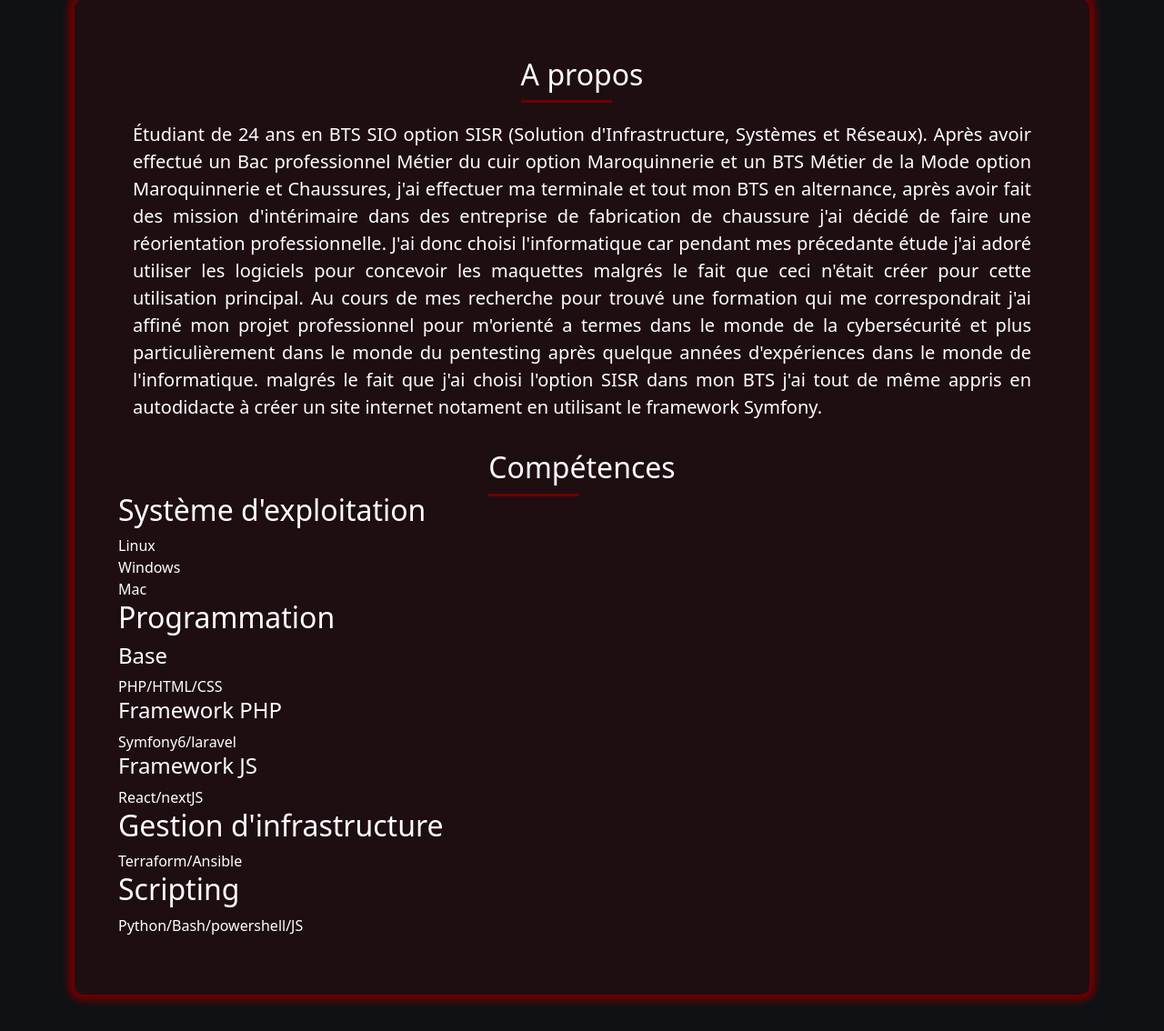
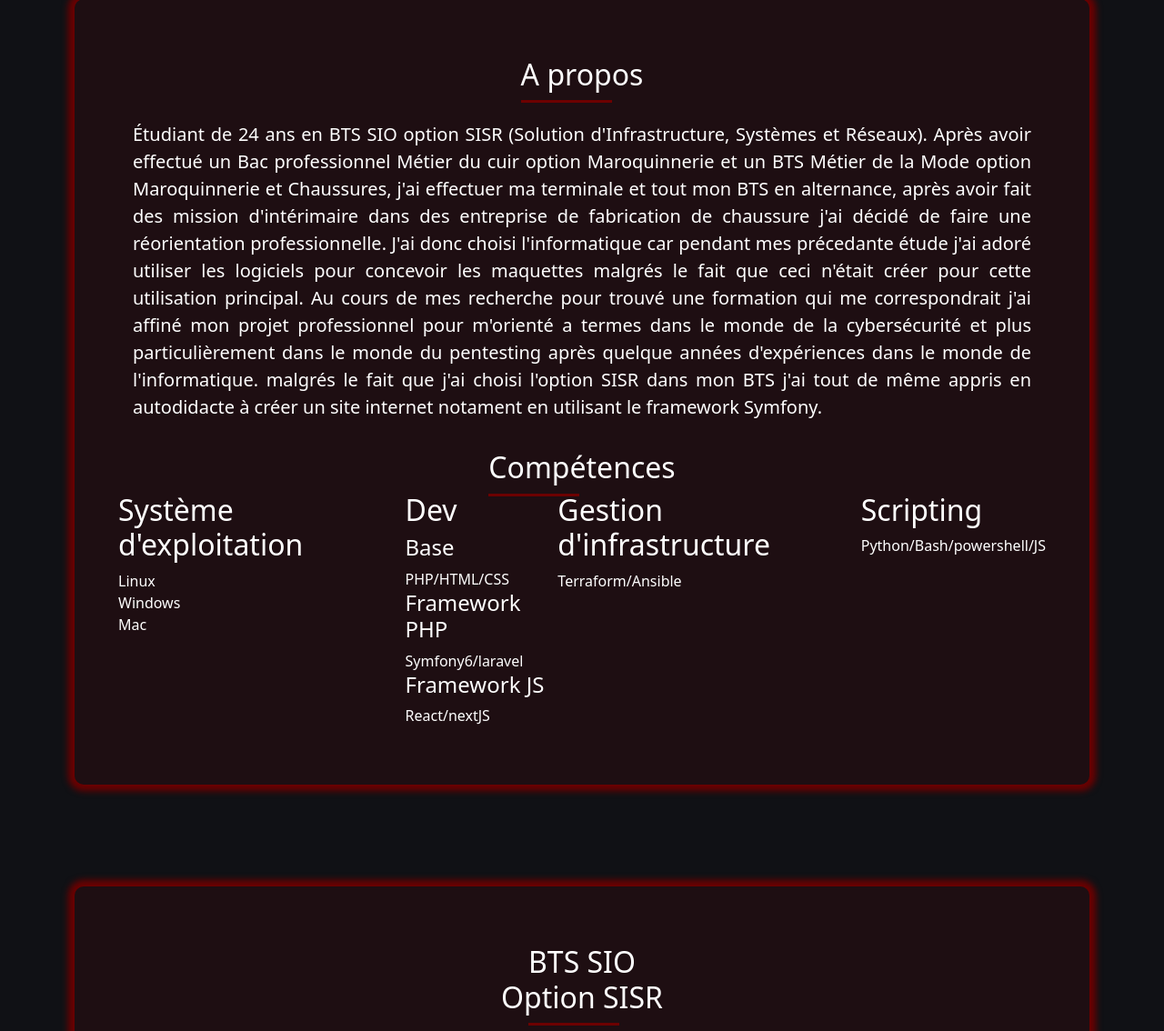
Before and after one commit to dkSlipnoK/portfolio, a PHP site: page / in a window 1280 px wide. Shown: the part 865-1999 px from the top of the page at 91% size. Run offline with PHP 8.4, Linux system fonts and the light colour scheme; data that the repository does not hold is empty.

Commit message:
correction css global

```diff
--- a/CV.php
+++ b/CV.php
@@ -1,11 +1,7 @@
 <?php
 include("header.html");
+include("navbar.php")
 ?>
-<header id="header" class="fixed-top">
-    <div class="container d-flex align-items-center justify-content-between">
-        <h1 class="logo"><a href="index.php" target="_blank">Portfolio</a></h1>
-    </div>
-</header>
 <body>
     <!-- ======= Hero Section ======= -->
     <div id="hero" class="hero route bg-image" style="background-image: url(assets/img/rhawk.png)">
--- a/assets/css/style.css
+++ b/assets/css/style.css
@@ -1615,6 +1615,10 @@ body::-webkit-scrollbar {
 .img-bg{
   background-color: #ffffff;
 }
+
+.skill{
+  display: flex;
+}
 /*--------------------------------------------------------------
 # Footer
 --------------------------------------------------------------*/
--- a/index.php
+++ b/index.php
@@ -61,20 +61,28 @@ $icons = [
 								</div>
 								<div>
                                     <h5 class="title-center title-left">Compétences</h5>
-									<div class="skill-mf">
+									<div class="skill-mf skill">
+                                        <div>
                                             <h2>Système d'exploitation</h2>
                                              Linux <br> Windows <br> Mac
-                                        <h2>Programmation</h2>
+                                        </div>
+                                        <div>
+                                            <h2>Dev</h2>
                                             <h4>Base</h4>
                                             PHP/HTML/CSS
                                             <h4>Framework PHP</h4>
                                             Symfony6/laravel
                                             <h4>Framework JS</h4>
                                             React/nextJS
+                                        </div>
+                                        <div>
                                             <h2>Gestion d'infrastructure</h2>
                                             Terraform/Ansible
+                                        </div>
+                                        <div>
                                             <h2>Scripting</h2>
                                             Python/Bash/powershell/JS
+                                        </div>
 									</div>
 								</div>
 							</div>
```
Lines whose indentation alone changed are shown as unchanged.
